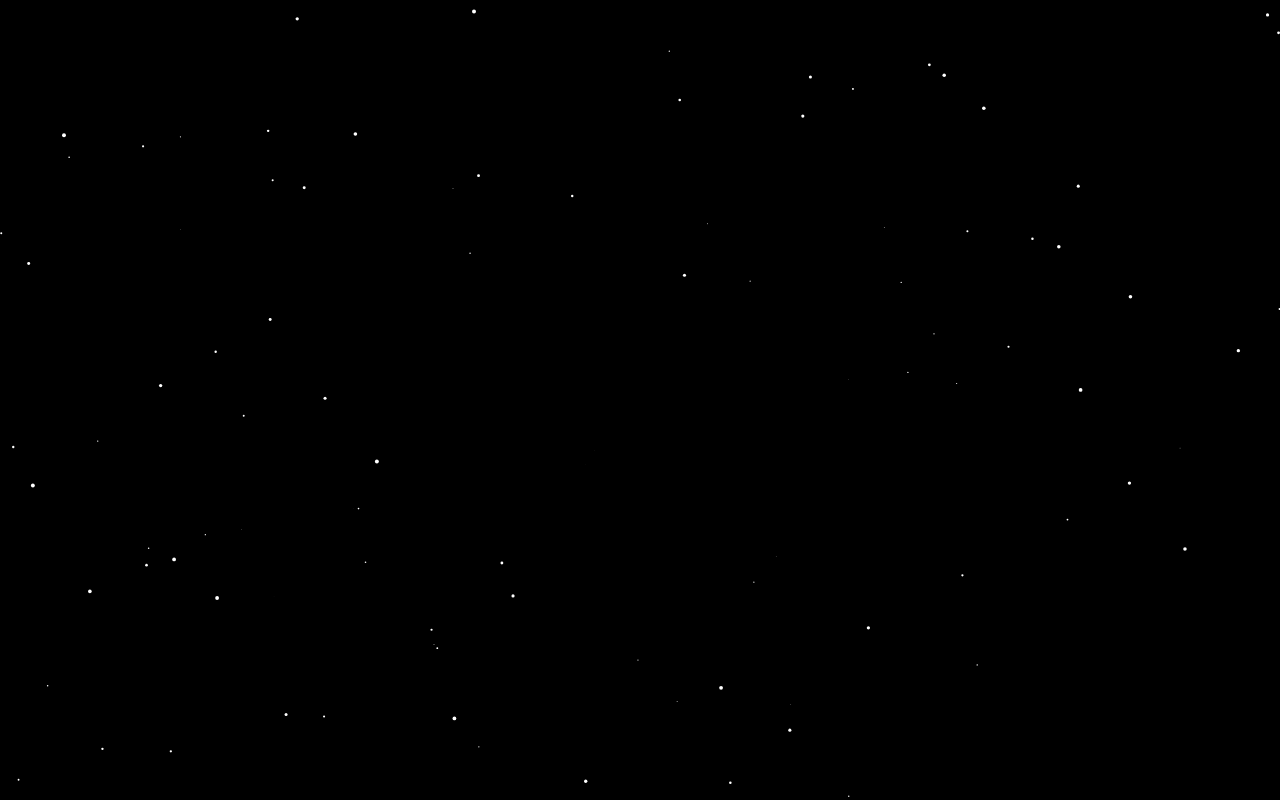
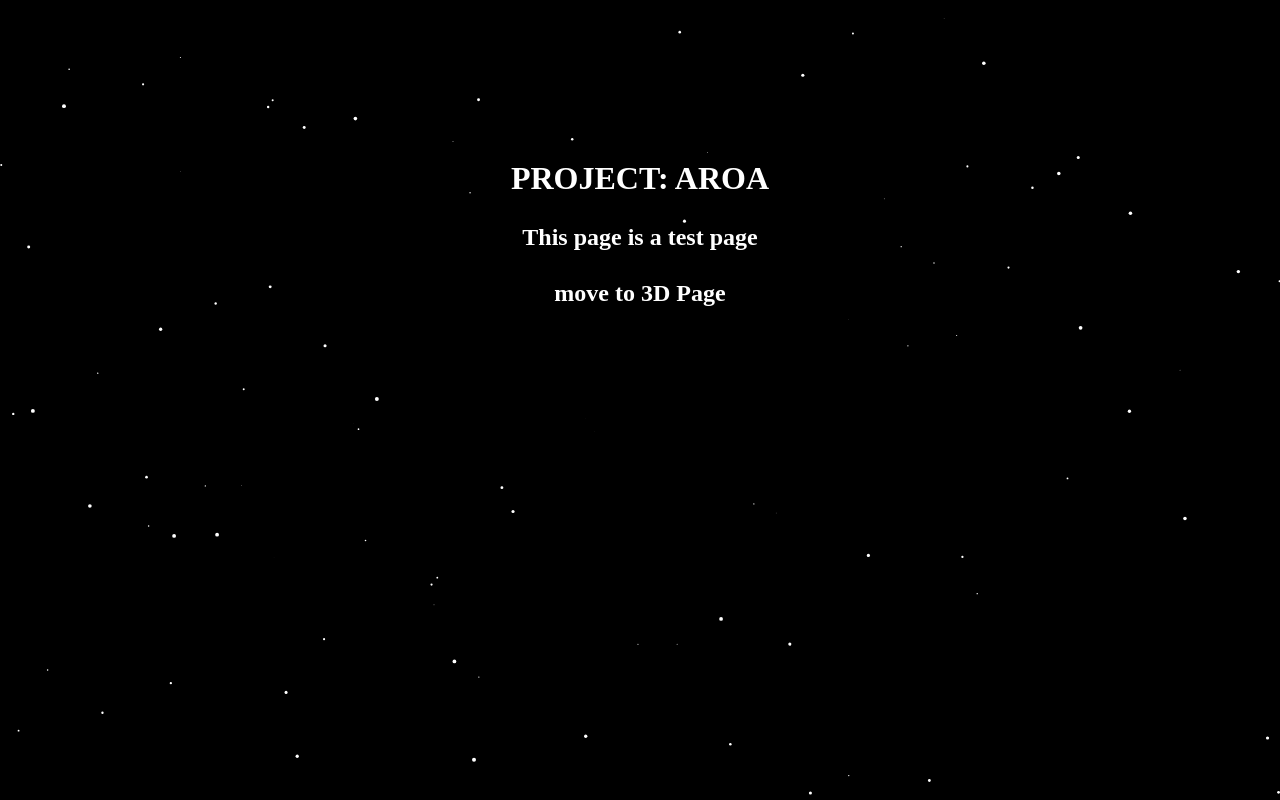
Before and after one commit to Arenslien/Akashic-Records-of-Arenslien, a Next.js app: page / in a window 1280 px wide. Built offline with nearby package versions, Linux system fonts and the light colour scheme.

Commit message:
3d 작업 전

```diff
--- a/app/page.js
+++ b/app/page.js
@@ -3,9 +3,12 @@ import StarryBackground from "@/components/StarryBackground";
 export default function Home() {
   return (
     <div>
-      <h1>Hello World</h1>
+      <h1 style={{ color: "white", position: "absolute", top: "20%", left: "50%", transform: 'translateX(-50%)' }}>PROJECT: AROA</h1>
       <StarryBackground/>
-      <h2>hi</h2>
+      <h2 style={{ color: "white", position: "absolute", top: "28%", left: "50%", transform: 'translateX(-50%)' }}>This page is  a test page</h2>
+      <a href="/3d">
+        <h2 style={{ color: "white", position: "absolute", top: "35%", left: "50%", transform: 'translateX(-50%)' }}>move to 3D Page</h2>
+      </a>
     </div>
   );
 }
--- a/components/StarryBackground.js
+++ b/components/StarryBackground.js
@@ -81,7 +81,7 @@ export default function StarryBackground() {
     <>
       <canvas
         ref={canvasRef}
-        style={{ position: "fixed", top:0, left: 0, zIndex: 1 }}>
+        style={{ position: "fixed", top:0, left: 0, zIndex: -1 }}>
       </canvas>
       <>..</>
     </>
```
Also changed, not shown: app/3d/page.js (added, +10 -0 lines).
